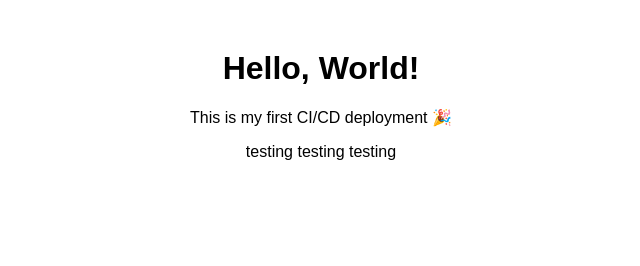
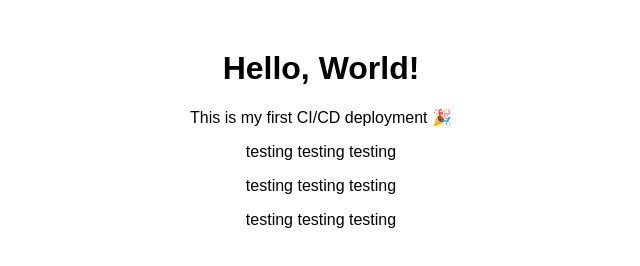
Before and after one commit to hiokauka/ci-cd-testing, a website: page index.html in a window 1280 px wide. Shown: the whole page, without its empty margins (319-959 px from the left). Drawn offline with Linux system fonts and the light colour scheme.

Commit message:
testing deploy yml

```diff
--- a/index.html
+++ b/index.html
@@ -15,5 +15,7 @@
   <h1>Hello, World!</h1>
   <p>This is my first CI/CD deployment 🎉</p>
   <p>testing testing testing</p>
+  <p>testing testing testing</p>
+  <p>testing testing testing</p>
 </body>
 </html>
```
